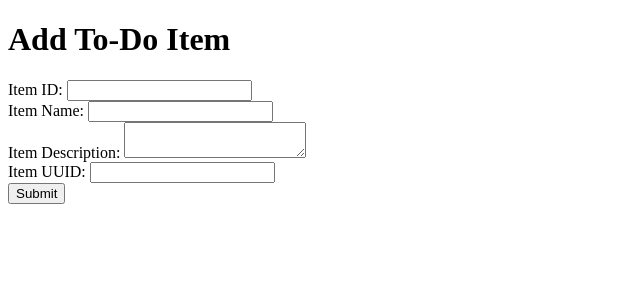
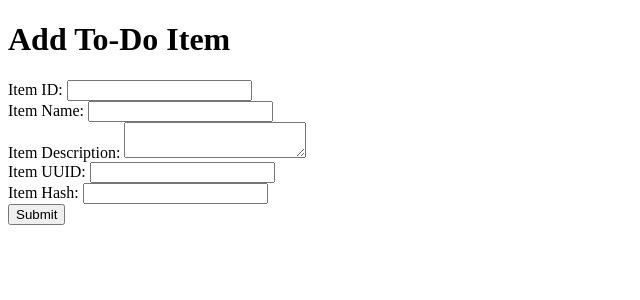
Before and after one commit to vijayrampeesa59-ai/flask-app, a Python web app: template templates/todo.html in a window 1280 px wide. Shown: the top 300 px of the page, without its empty margins (0-640 px from the left). Run offline with Jinja, Linux system fonts and the light colour scheme; the template is opened without the code that fills it, so the values that code supplies are empty.

Commit message:
Add Item Hash field

```diff
--- a/templates/todo.html
+++ b/templates/todo.html
@@ -8,6 +8,7 @@
   <label>Item Name: <input type="text" name="itemName" required></label><br>
   <label>Item Description: <textarea name="itemDescription" required></textarea></label><br>
   <label>Item UUID: <input type="text" name="itemUuid" required></label><br>
+  <label>Item Hash: <input type="text" name="itemHash" required></label><br>
   <button type="submit">Submit</button>
 </form>
 </body>
```
